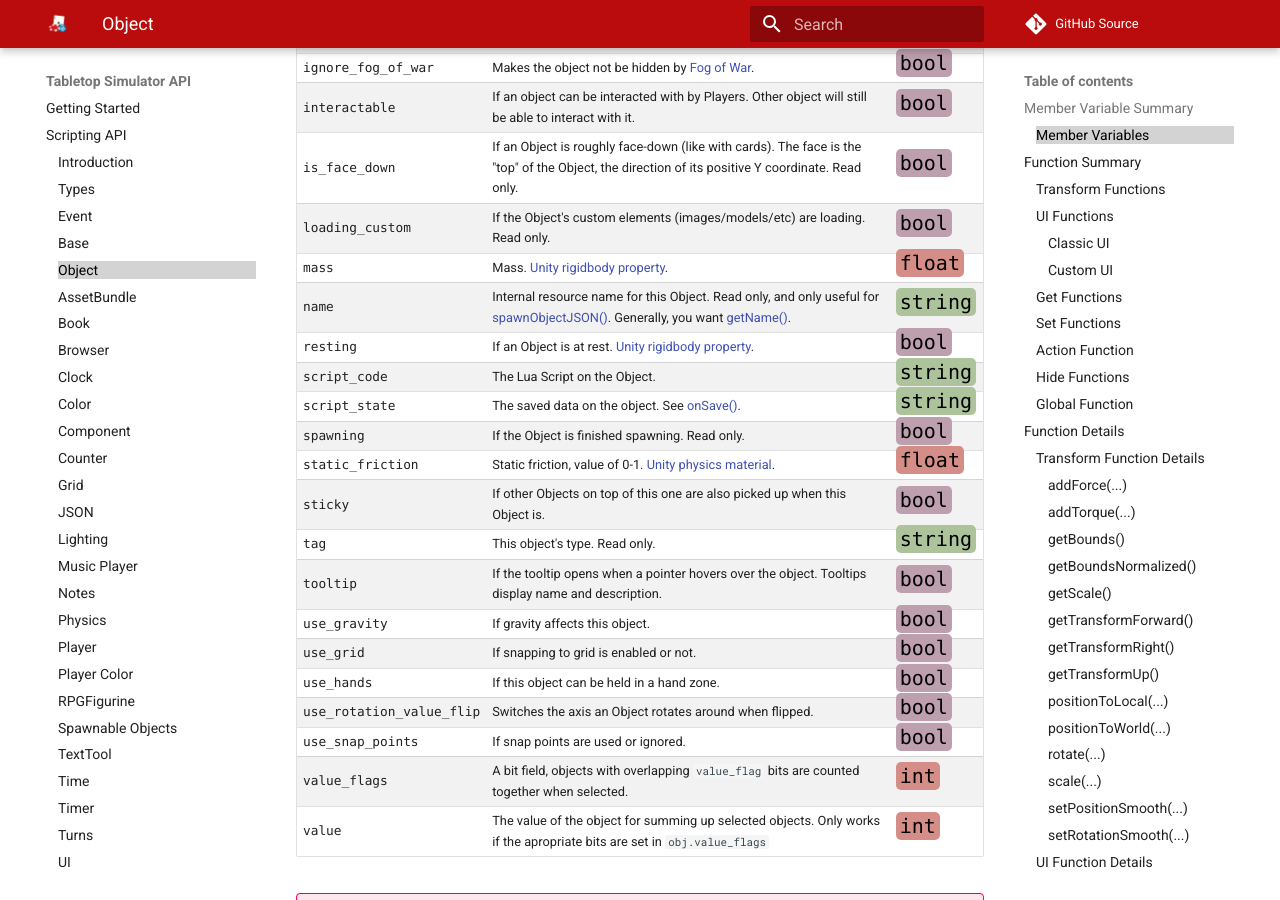
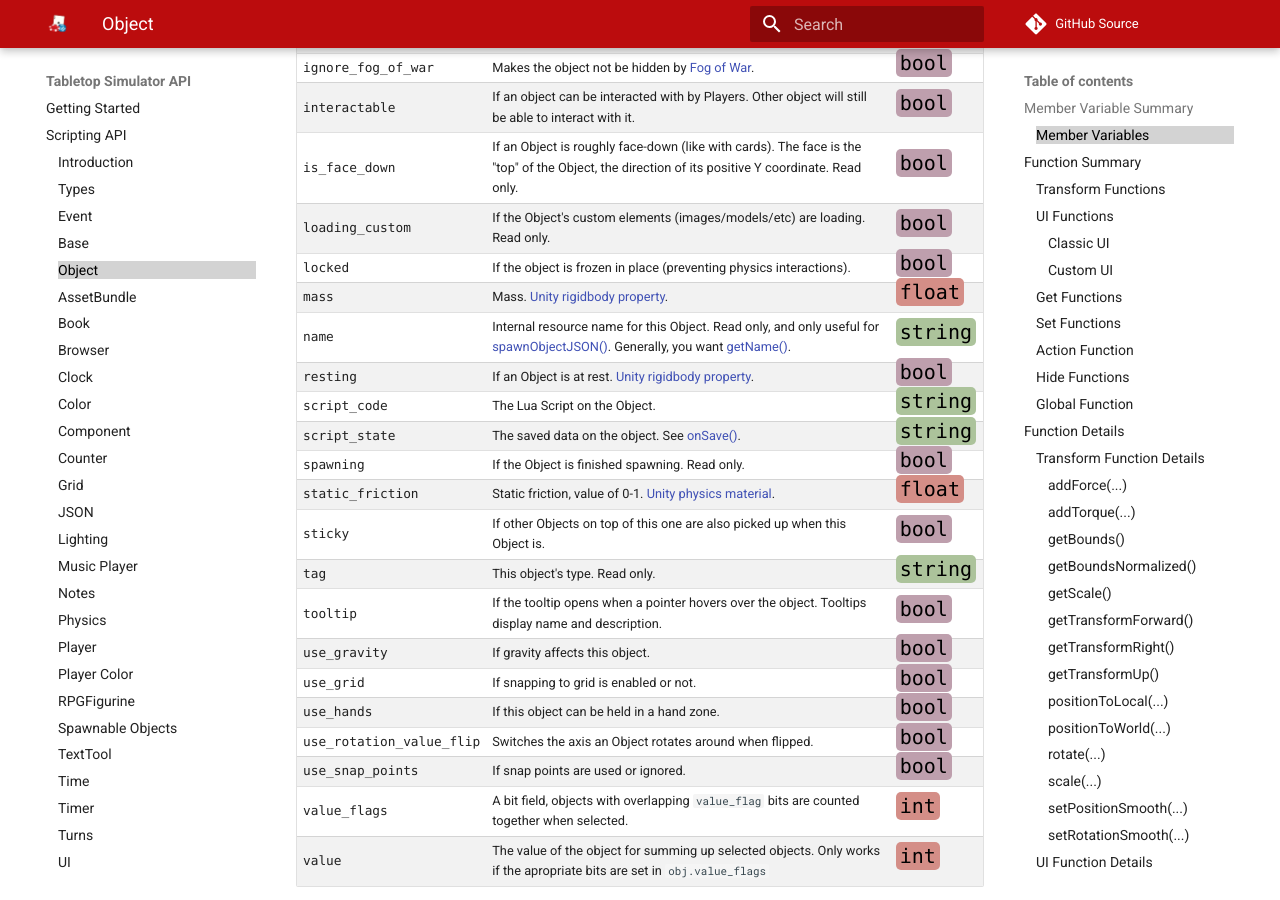
Before and after one commit to Berserk-Games/Tabletop-Simulator-API, an MkDocs documentation site: the page built from docs/object.md, in a window 1280 px wide and 900 px high, scrolled down 1391 px. Built offline with MkDocs 1.6.1 and Material for MkDocs 9.7.7, drawn with Linux system fonts in a browser that asks for light colours; comment, search, counter and statistics services are not loaded.

Commit message:
Document public member variable locked
It's missing from the member variable table. Setgets are documented.

```diff
--- a/docs/object.md
+++ b/docs/object.md
@@ -27,6 +27,7 @@ Variable | Description | Type
 <a class="anchor" id="interactable"></a>interactable | If an object can be interacted with by Players. Other object will still be able to interact with it. | [<span class="tag boo"></span>](types.md)
 <a class="anchor" id="is_face_down"></a>is_face_down | If an Object is roughly face-down (like with cards). The face is the "top" of the Object, the direction of its positive Y coordinate. Read only.  | [<span class="tag boo"></span>](types.md)
 <a class="anchor" id="loading_custom"></a>loading_custom | If the Object's custom elements (images/models/etc) are loading. Read only. | [<span class="tag boo"></span>](types.md)
+<a class="anchor" id="locked"></a>locked | If the object is frozen in place (preventing physics interactions). | [<span class="tag boo"></span>](types.md)
 <a class="anchor" id="mass"></a>mass | Mass. [Unity rigidbody property](https://docs.unity3d.com/2019.1/Documentation/Manual/class-Rigidbody.html). | [<span class="tag flo"></span>](types.md)
 <a class="anchor" id="name"></a>name | Internal resource name for this Object. Read only, and only useful for [spawnObjectJSON()](base.md#spawnobjectjson). Generally, you want [getName()](#getname). | [<span class="tag str"></span>](types.md)
 <a class="anchor" id="resting"></a>resting | If an Object is at rest. [Unity rigidbody property](https://docs.unity3d.com/2019.1/Documentation/Manual/RigidbodiesOverview.html). | [<span class="tag boo"></span>](types.md)
```
